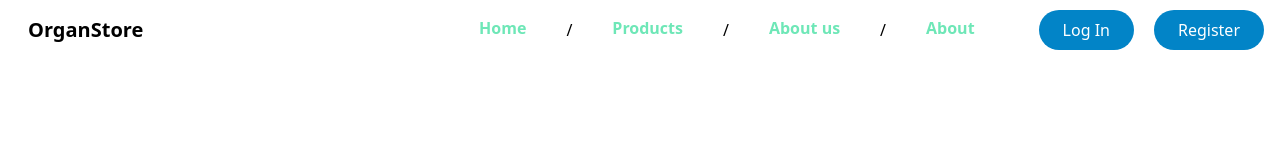
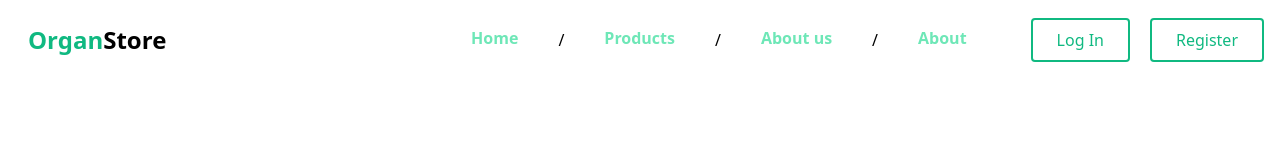
Before and after one commit to NaimurRahman00/Organic_Store, a React (Vite) app: page / in a window 1280 px wide. Shown: the top 160 px of the page. Built offline with nearby package versions, Linux system fonts and the light colour scheme.

Commit message:
updae: navbar

```diff
--- a/src/1-navbar/Navbar.jsx
+++ b/src/1-navbar/Navbar.jsx
@@ -2,9 +2,9 @@ import { Link, NavLink } from "react-router-dom";
 
 const Navbar = () => {
   return (
-    <nav className="flex items-center justify-between px-4 py-2 text-black">
-      <div className="scale-100 cursor-pointer rounded-2xl px-3 py-2 text-xl font-bold text-black transition-all duration-200 hover:scale-110">
-        <h2>OrganStore</h2>
+    <nav className="flex items-center justify-between px-4 py-4 text-black">
+      <div className="scale-100 cursor-pointer rounded-2xl px-3 py-2 text-2xl font-bold text-black transition-all duration-200 hover:scale-110">
+        <h2><span className="text-emerald-500">Organ</span>Store</h2>
       </div>
       <div className="flex items-center justify-between gap-16">
         <ul className="flex items-center justify-between gap-10">
@@ -56,13 +56,13 @@ const Navbar = () => {
         <div className="flex items-center justify-between gap-5">
           <Link
             to="/login"
-            className="rounded-full bg-sky-600 px-6 py-2 text-white transition-all duration-300 hover:scale-90 active:scale-100"
+            className="rounded bg-transparent px-6 py-2 text-emerald-500 border-2 border-emerald-500 transition-all duration-300 hover:scale-90 hover:bg-emerald-500 hover:text-white active:scale-100"
           >
             Log In
           </Link>
           <Link
             to="/register"
-            className="rounded-full bg-sky-600 px-6 py-2 text-white transition-all duration-300 hover:scale-90 active:scale-100"
+            className="rounded bg-transparent px-6 py-2 text-emerald-500 border-2 border-emerald-500 transition-all duration-300 hover:scale-90 hover:bg-emerald-500 hover:text-white active:scale-100"
           >
             Register
           </Link>
```
